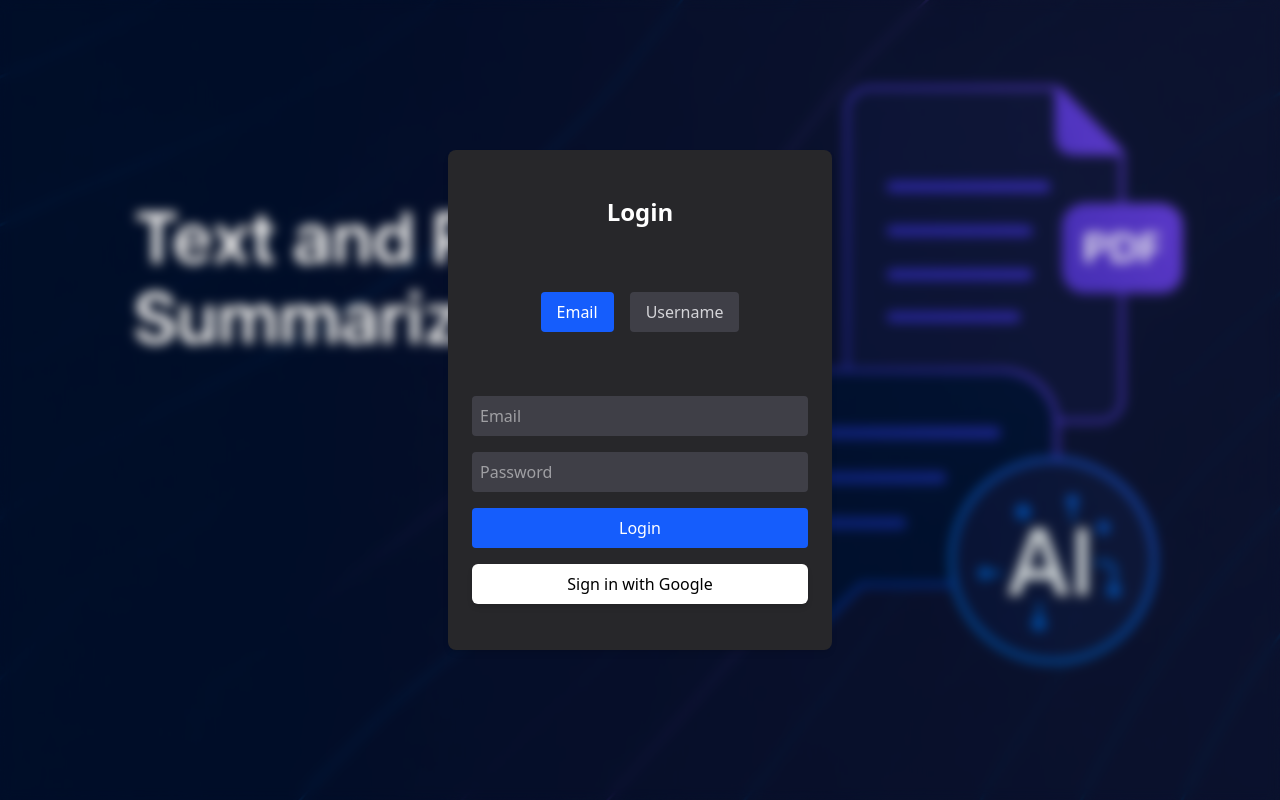
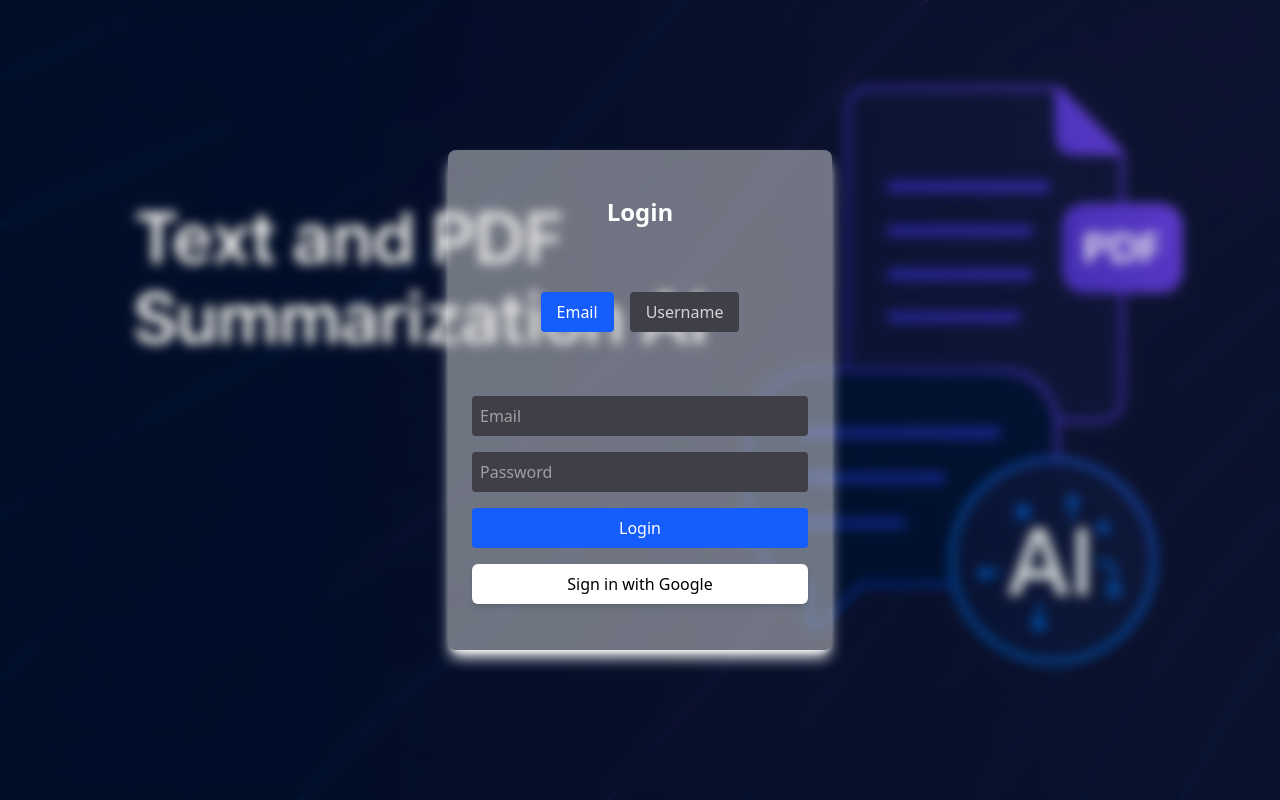
Before and after one commit to jimitnick/TextSummariserAi, a React (Vite) app: page / in a window 1280 px wide. Built offline with nearby package versions, Linux system fonts and the light colour scheme; no server answers.

Commit message:
made some changes in the appearance of the login form

```diff
--- a/src/components/GoogleLogin.jsx
+++ b/src/components/GoogleLogin.jsx
@@ -20,7 +20,7 @@ function GoogleLogin() {
   return (
     <button
       onClick={handleGoogleLogin}
-      className="bg-white text-black px-4 py-2 rounded-md shadow-md hover:bg-gray-200 transition"
+      className="bg-white text-black px-4 py-2 rounded-md shadow-md hover:bg-gray-200 transition cursor-pointer"
     >
       Sign in with Google
     </button>
--- a/src/components/LoginForm.jsx
+++ b/src/components/LoginForm.jsx
@@ -37,7 +37,7 @@ const LoginForm = () => {
     <div className={`h-screen w-screen flex justify-center items-center`}>
       <img src={loginBackground} alt="" className='h-full w-full object-cover absolute z-0'/>
       <div className='w-full h-full backdrop-blur-[6px] absolute'></div>
-        <div className="md:w-full max-w-sm bg-zinc-800 p-6 rounded-lg shadow-md  md:h-[500px] flex flex-col justify-center gap-16 z-1">
+        <div className="md:w-full max-w-sm bg-[rgb(218,218,218,0.5)] shadow-white  p-6 rounded-lg shadow-lg  md:h-[500px] flex flex-col justify-center gap-16 z-1">
         <h1 className="text-2xl font-semibold text-white mb-6 text-center">Login</h1>
         <div className="flex mb-4 justify-center gap-4">
           <button
```
